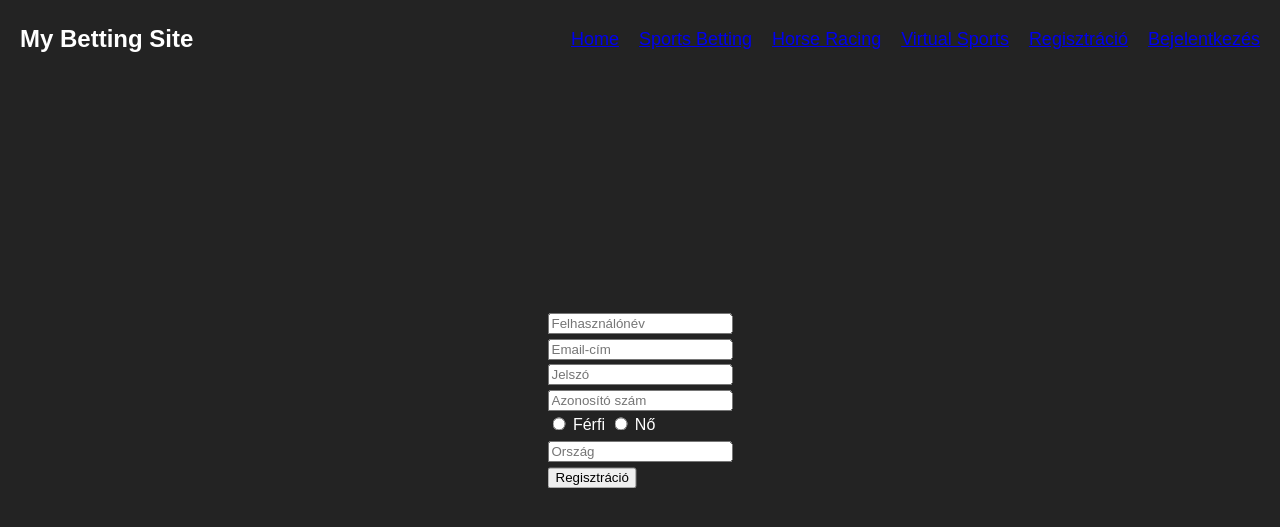
After one commit to Lastwyn/Fogadas_zaro1, a PHP site: page /register.php in a window 1280 px wide. The commit adds this page. Shown: the top 527 px of the page. Run offline with PHP 8.4, Linux system fonts and the light colour scheme.

Commit message:
register

```diff
--- a/fogadas_zarouj/database.php
+++ b/fogadas_zarouj/database.php
@@ -9,6 +9,14 @@ class Database {
     private $user = 'root';
     private $password = '';
     protected $dbc = null;
+
+    public function security($data){
+        return htmlspecialchars(trim($data));
+    }
+
+    public function Hash($data){
+        return hash('sha512', $data . date("YYYY-mm-dd"));
+    }
 
     public function __construct() {
         try {
--- a/fogadas_zarouj/header.php
+++ b/fogadas_zarouj/header.php
@@ -1,3 +1,7 @@
+<?php
+include('database.php');
+
+?>
 <!DOCTYPE html>
 <html lang="hu">
 
@@ -21,10 +25,9 @@
             <li><a href="#">Sports Betting</a></li>
             <li><a href="#">Horse Racing</a></li>
             <li><a href="#">Virtual Sports</a></li>
-            <li><a href="#">About Us</a></li>
-            <li><a href="#">Contact Us</a></li>
+            <li><a href="register.php">Regisztráció</a></li>
+            <li><a href="#">Bejelentkezés</a></li>
           </ul>
-          <button class="button">Sign Up</button>
         </nav>
       </header>
     </div>
--- a/fogadas_zarouj/kinezet.css
+++ b/fogadas_zarouj/kinezet.css
@@ -188,3 +188,9 @@ body {
 .bet-box:hover {
   background-color: #ccc;
 }
+.register-bodycard {
+  position: absolute;
+  top: 50%;
+  left: 50%;
+  transform: translate(-50%,-50%);
+}
--- /dev/null
+++ b/fogadas_zarouj/register.php
@@ -0,0 +1,63 @@
+<?php
+include('header.php');
+if (isset($_POST['regisztracio'])) {
+    $felhasznalo_nev = $db->security($_POST['felhasznalo_nev']);
+    $email = $db->security($_POST['email']);
+    $password = $db->security($_POST['password']);
+    $okmany = $db->security($_POST['okmany']);
+    $neme = $db->security($_POST['nem']);
+    $orszag = $db->security($_POST['orszag']);
+    //ellenőrzés
+    $sql = "SELECT * FROM felhasznaloi_adatok WHERE felhasz_nev = '$felhasznalo_nev'";
+    $result  = $db->RunSQL($sql);
+    $F_ellenorzes = $result->fetch_assoc();
+
+    $sql = "SELECT * FROM felhasznaloi_adatok WHERE email = '$email'";
+    $result  = $db->RunSQL($sql);
+    $E_ellenorzes = $result->fetch_assoc();
+    if ($F_ellenorzes != false) {
+        echo 'Az email-cím megfelelő, de a felhasználónév már foglalt!';
+    }elseif ($E_ellenorzes != false) {
+        echo 'Az email-cím már foglalt!';
+    }else {
+
+    }
+
+}
+
+?>
+<div class="row">
+    <main>
+        <div class="register-bodycard">
+            <form method="POST">
+                <div>
+                    <input type="text" name="felhasznalo_nev" id="felhasznalo_nev" placeholder="Felhasználónév" required>
+                </div>
+                <div>
+                    <input type="email" name="email" id="email" placeholder="Email-cím" required>
+                </div>
+                <div>
+                    <input type="password" name="jelszo" id="jelszo" placeholder="Jelszó" required>
+                </div>
+                <div>
+                    <input type="text" name="okmany" id="okmany" placeholder="Azonosító szám" required>
+                </div>
+                <div>
+                    <label for="nemradio">
+                        <input type="radio" name="nem" id="nem" value="Férfi" required>
+                        Férfi
+                    </label>
+                    <label for="nemradio">
+                        <input type="radio" name="nem" id="nem" value="Nő" required>
+                        Nő
+                    </label>
+                </div>
+                <div>
+                    <input type="text" name="orszag" id="orszag" placeholder="Ország">
+                </div>
+                <div>
+                    <button id="regisztracio" name="regisztracio">Regisztráció</button>
+                </div>
+            </form>
+        </div>
+    </main>
```
Also changed, not shown: fogadas_zarouj/admin.php (added), fogadas_zarouj/login.php (added), fogadas_zarouj/logout.php (added), fogadas_zarouj/newpassword.php (added), fogadas_zarouj/resetpassword.php (added).
